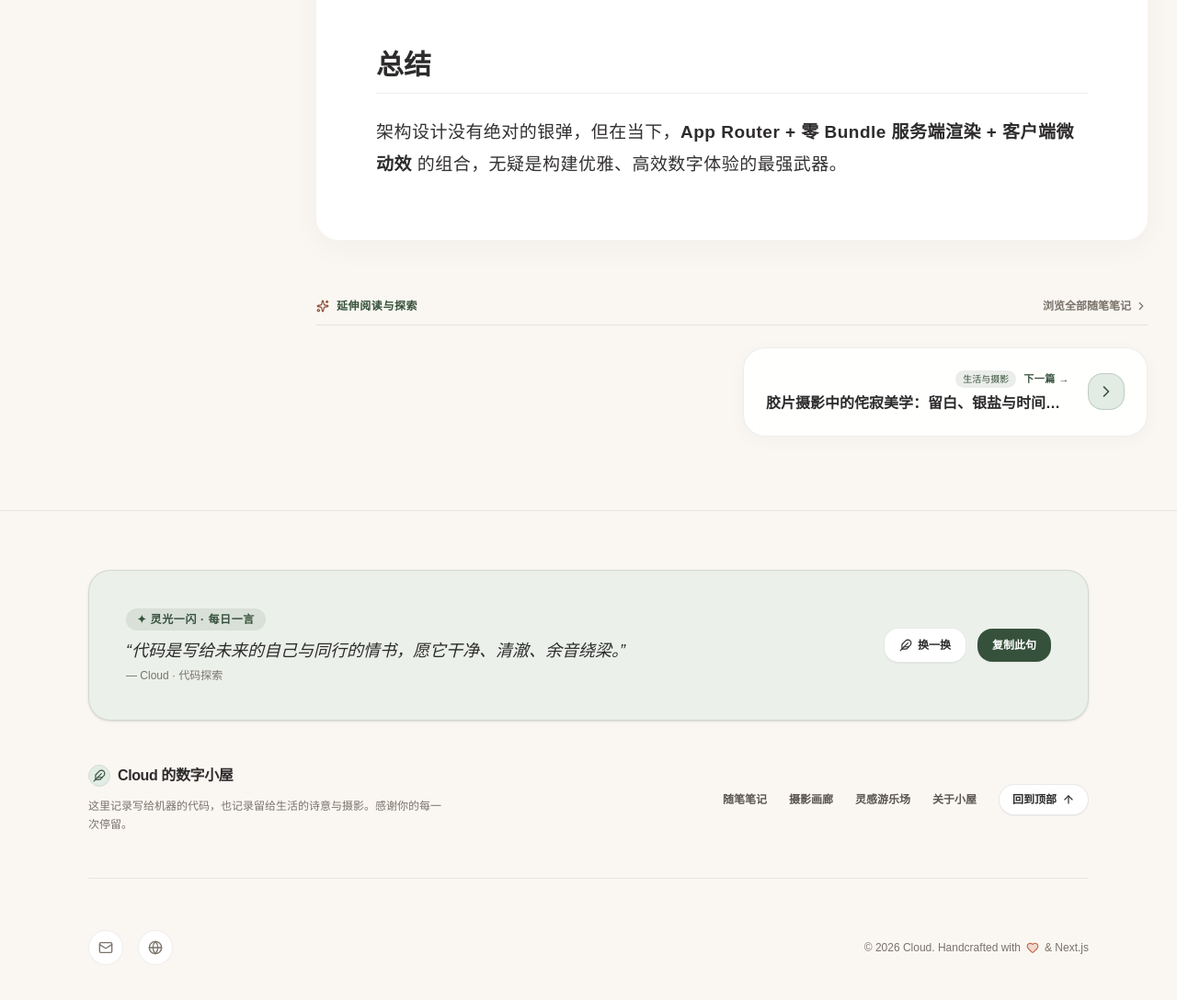
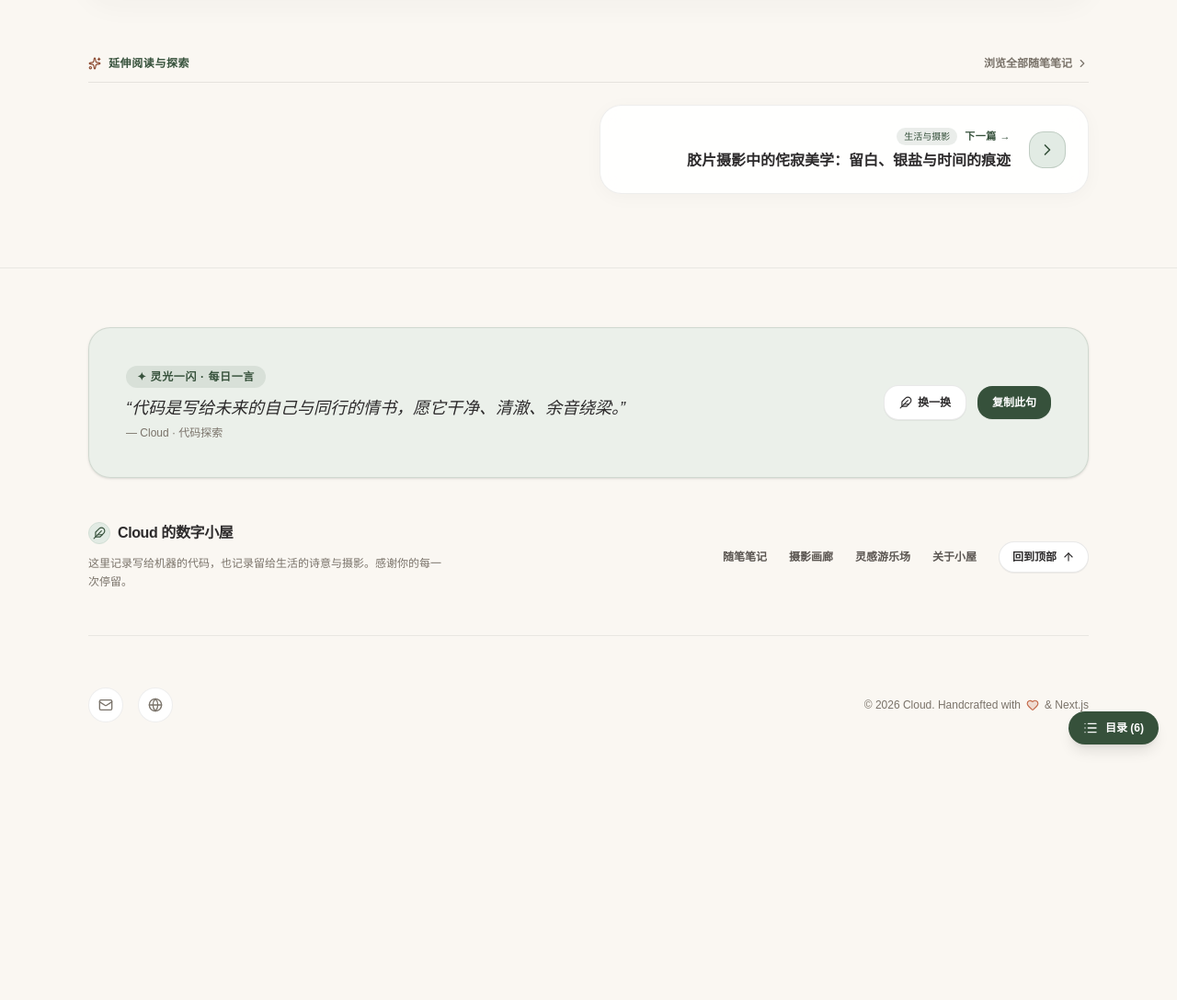
Before and after one commit to YunBaoJ/cloud-blog, a Next.js app: page /notes/nextjs-architecture-guide in a window 1280 px wide. Shown: the part 2763-3851 px from the top of the page at 92% size. After the commit the page ends 3597 px from the top, so only its background shows below. Built offline with nearby package versions, Linux system fonts and the light colour scheme; a web font is replaced by a local one.

Commit message:
fix: 100% restore original article card width max-w-6xl while keeping independent fixed TOC scroll-follow and exact click navigation

```diff
--- a/src/app/notes/[id]/NoteDetailClient.tsx
+++ b/src/app/notes/[id]/NoteDetailClient.tsx
@@ -395,17 +395,11 @@ export default function NoteDetailClient({ note, prevNote, nextNote }: NoteDetai
 
   return (
     <div ref={containerRef} className="min-h-screen bg-[#FAF7F2] dark:bg-[#141C16] text-[#2D2B2C] dark:text-[#F0F5F1] transition-colors duration-300">
-      <main className="max-w-7xl mx-auto px-4 sm:px-6 lg:px-8 pt-28 pb-20">
-        <div className="grid grid-cols-1 xl:grid-cols-12 gap-8 items-start">
+      {/* ArticleTOC as independent floating component — 0 impact on main card size */}
+      <ArticleTOC items={tocItems} />
 
-          {/* Sticky TOC Sidebar Column (Left 3-cols) */}
-          <aside className="hidden xl:block xl:col-span-3 sticky top-28 z-40">
-            <ArticleTOC items={tocItems} />
-          </aside>
-
-          {/* Main Article Content Column (Right 9-cols) */}
-          <div className="xl:col-span-9 space-y-10 min-w-0">
-            {/* Top Controls */}
+      <main className="max-w-6xl mx-auto px-4 sm:px-6 lg:px-8 pt-28 pb-20 space-y-10">
+        {/* Top Controls */}
         <div className="flex items-center justify-between">
           <Link
             href="/notes"
@@ -561,9 +555,7 @@ export default function NoteDetailClient({ note, prevNote, nextNote }: NoteDetai
             ) : <div />}
           </div>
         </div>
-      </div>
-        </div>
-    </main>
+      </main>
 
       <Footer />
     </div>
--- a/src/components/ArticleTOC.tsx
+++ b/src/components/ArticleTOC.tsx
@@ -81,8 +81,9 @@ export default function ArticleTOC({ items }: { items: TOCItem[] }) {
 
   return (
     <>
-      {/* Desktop/Tablet Nav Card Panel */}
-      <nav ref={sidebarRef} className="hidden xl:block space-y-3 bg-white/95 dark:bg-[#1C1A17]/95 backdrop-blur-xl p-4.5 rounded-2xl border border-[#2D2B2C]/12 dark:border-white/15 shadow-[0_8px_32px_rgba(0,0,0,0.08)]">
+      {/* Desktop/Tablet Independent Fixed Left Panel — 0 impact on main article card size */}
+      <aside ref={sidebarRef} className="fixed left-3 sm:left-4 md:left-5 lg:left-6 xl:left-8 2xl:left-12 top-28 z-40 w-52 hidden 2xl:block">
+        <nav className="space-y-3 bg-white/95 dark:bg-[#1C1A17]/95 backdrop-blur-xl p-4.5 rounded-2xl border border-[#2D2B2C]/12 dark:border-white/15 shadow-[0_8px_32px_rgba(0,0,0,0.08)]">
           <div className="flex items-center justify-between border-b border-[#2D2B2C]/10 dark:border-white/15 pb-3">
             <div className="flex items-center gap-2 text-xs font-bold text-[#36513B] dark:text-[#7CD090] uppercase tracking-wider font-mono">
               <List className="w-4 h-4 text-[#8C4A31] dark:text-[#E5987D]" />
@@ -115,9 +116,10 @@ export default function ArticleTOC({ items }: { items: TOCItem[] }) {
             })}
           </ul>
         </nav>
+      </aside>
 
-      {/* Mobile Floating Capsule Button & Popup Panel */}
-      <div className="xl:hidden fixed right-5 bottom-6 z-40">
+      {/* Mobile & Medium Screen Floating Capsule Button & Popup Panel */}
+      <div className="2xl:hidden fixed right-5 bottom-6 z-40">
         {!isOpenMobile ? (
           <button
             onClick={() => setIsOpenMobile(true)}
```
Lines whose indentation alone changed are shown as unchanged.
